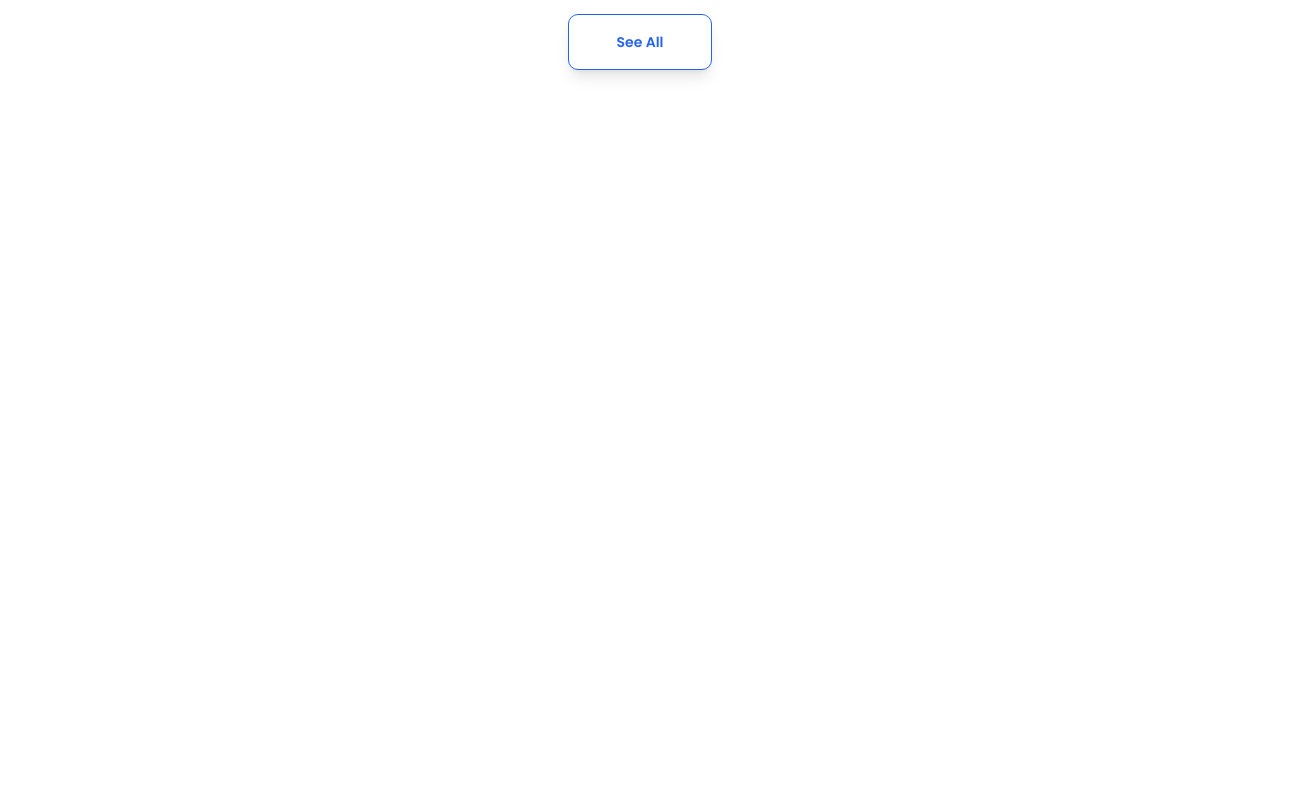
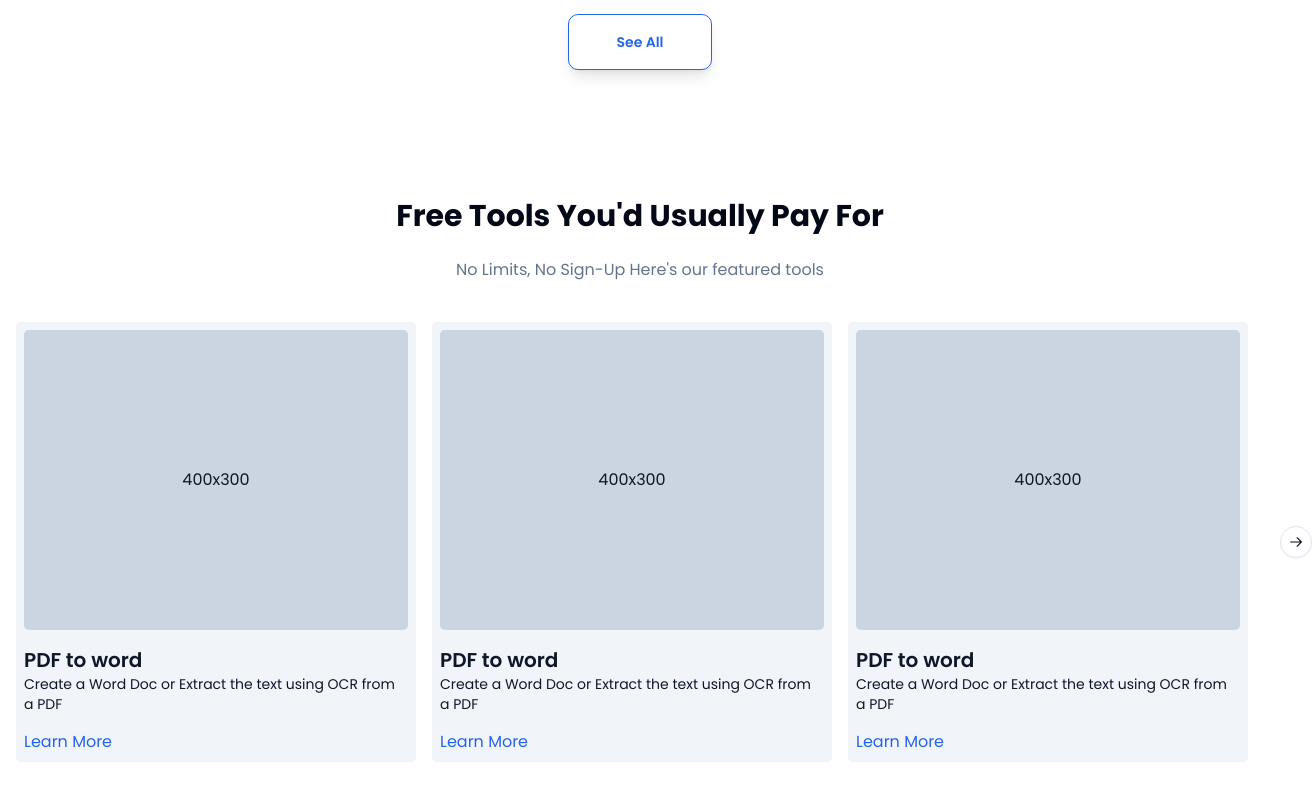
Before and after one commit to EyadOmar/fileforge-website, a Next.js app: page / in a window 1280 px wide. Shown: the part 1340-2140 px from the top of the page, 1312 px wide, since content can reach past the window. Before the commit the page ends 1474 px from the top, so only its background shows below. Built offline with nearby package versions, Linux system fonts and the light colour scheme.

Commit message:
carousal done

```diff
--- a/package.json
+++ b/package.json
@@ -18,6 +18,7 @@
     "@radix-ui/react-tabs": "^1.1.1",
     "class-variance-authority": "^0.7.0",
     "clsx": "^2.1.1",
+    "embla-carousel-react": "^8.3.0",
     "lucide-react": "^0.451.0",
     "next": "14.2.15",
     "react": "^18",
--- a/src/app/page.tsx
+++ b/src/app/page.tsx
@@ -1,4 +1,5 @@
 import Hero from "@/components/home/hero";
+import ToolsCarousal from "@/components/home/ToolsCarousal";
 import ToolsFilter from "@/components/home/toolsFilter";
 
 export default function Home() {
@@ -6,6 +7,7 @@ export default function Home() {
     <>
       <Hero />
       <ToolsFilter />
+      <ToolsCarousal />
     </>
   );
 }
--- /dev/null
+++ b/src/components/home/ToolsCarousal.tsx
@@ -0,0 +1,97 @@
+import {
+  Carousel,
+  CarouselContent,
+  CarouselItem,
+  CarouselNext,
+  CarouselPrevious,
+} from "@/components/ui/carousel";
+import { HeadingTwo } from "../ui/typography";
+import Link from "next/link";
+
+const tools = [
+  {
+    name: "PDF to word",
+    desc: "Create a Word Doc or Extract the text using OCR from a PDF",
+  },
+  {
+    name: "PDF to word",
+    desc: "Create a Word Doc or Extract the text using OCR from a PDF",
+  },
+  {
+    name: "PDF to word",
+    desc: "Create a Word Doc or Extract the text using OCR from a PDF",
+  },
+  {
+    name: "PDF to word",
+    desc: "Create a Word Doc or Extract the text using OCR from a PDF",
+  },
+  {
+    name: "PDF to word",
+    desc: "Create a Word Doc or Extract the text using OCR from a PDF",
+  },
+  {
+    name: "PDF to word",
+    desc: "Create a Word Doc or Extract the text using OCR from a PDF",
+  },
+  {
+    name: "PDF to word",
+    desc: "Create a Word Doc or Extract the text using OCR from a PDF",
+  },
+  {
+    name: "PDF to word",
+    desc: "Create a Word Doc or Extract the text using OCR from a PDF",
+  },
+  {
+    name: "PDF to word",
+    desc: "Create a Word Doc or Extract the text using OCR from a PDF",
+  },
+  {
+    name: "PDF to word",
+    desc: "Create a Word Doc or Extract the text using OCR from a PDF",
+  },
+];
+
+export default function ToolsCarousal() {
+  return (
+    <section className="section-padding">
+      <div className="container">
+        <HeadingTwo
+          headingText="Free Tools You'd Usually Pay For"
+          paraText="No Limits, No Sign-Up Here's our featured tools"
+        />
+        <Carousel className="mt-8 cursor-grab lg:mt-10">
+          <CarouselContent>
+            {tools.map((t, i) => (
+              <CarouselItem
+                className="w-fit basis-[200px] lg:basis-[416px]"
+                key={`carousal_item_${i}`}
+              >
+                <CarousalCard title={t.name} desc={t.desc} />
+              </CarouselItem>
+            ))}
+          </CarouselContent>
+          <CarouselPrevious className="max-md:hidden" />
+          <CarouselNext className="max-md:hidden" />
+        </Carousel>
+      </div>
+    </section>
+  );
+}
+
+const CarousalCard = ({ title, desc }: { title: string; desc: string }) => {
+  return (
+    <div className="flex flex-col gap-4 rounded-lg bg-secondary p-2 text-secondary-foreground">
+      <div className="flex h-[150px] w-full items-center justify-center rounded-lg bg-slate-300 lg:h-[300px]">
+        <span className="hidden lg:block">400x300</span>
+        <span className="lg:hidden">200x150</span>
+      </div>
+      <div>
+        <h3 className="text-lg font-semibold lg:text-xl">{title}</h3>
+        <p className="text-xs lg:text-sm">{desc}</p>
+      </div>
+      <Link className="text-sm text-primary lg:text-base" href={"#"}>
+        Learn More
+      </Link>
+    </div>
+  );
+};
--- /dev/null
+++ b/src/components/ui/carousel.tsx
@@ -0,0 +1,262 @@
+"use client"
+
+import * as React from "react"
+import { ArrowLeftIcon, ArrowRightIcon } from "@radix-ui/react-icons"
+import useEmblaCarousel, {
+  type UseEmblaCarouselType,
+} from "embla-carousel-react"
+
+import { cn } from "@/lib/utils"
+import { Button } from "@/components/ui/button"
+
+type CarouselApi = UseEmblaCarouselType[1]
+type UseCarouselParameters = Parameters<typeof useEmblaCarousel>
+type CarouselOptions = UseCarouselParameters[0]
+type CarouselPlugin = UseCarouselParameters[1]
+
+type CarouselProps = {
+  opts?: CarouselOptions
+  plugins?: CarouselPlugin
+  orientation?: "horizontal" | "vertical"
+  setApi?: (api: CarouselApi) => void
+}
+
+type CarouselContextProps = {
+  carouselRef: ReturnType<typeof useEmblaCarousel>[0]
+  api: ReturnType<typeof useEmblaCarousel>[1]
+  scrollPrev: () => void
+  scrollNext: () => void
+  canScrollPrev: boolean
+  canScrollNext: boolean
+} & CarouselProps
+
+const CarouselContext = React.createContext<CarouselContextProps | null>(null)
+
+function useCarousel() {
+  const context = React.useContext(CarouselContext)
+
+  if (!context) {
+    throw new Error("useCarousel must be used within a <Carousel />")
+  }
+
+  return context
+}
+
+const Carousel = React.forwardRef<
+  HTMLDivElement,
+  React.HTMLAttributes<HTMLDivElement> & CarouselProps
+>(
+  (
+    {
+      orientation = "horizontal",
+      opts,
+      setApi,
+      plugins,
+      className,
+      children,
+      ...props
+    },
+    ref
+  ) => {
+    const [carouselRef, api] = useEmblaCarousel(
+      {
+        ...opts,
+        axis: orientation === "horizontal" ? "x" : "y",
+      },
+      plugins
+    )
+    const [canScrollPrev, setCanScrollPrev] = React.useState(false)
+    const [canScrollNext, setCanScrollNext] = React.useState(false)
+
+    const onSelect = React.useCallback((api: CarouselApi) => {
+      if (!api) {
+        return
+      }
+
+      setCanScrollPrev(api.canScrollPrev())
+      setCanScrollNext(api.canScrollNext())
+    }, [])
+
+    const scrollPrev = React.useCallback(() => {
+      api?.scrollPrev()
+    }, [api])
+
+    const scrollNext = React.useCallback(() => {
+      api?.scrollNext()
+    }, [api])
+
+    const handleKeyDown = React.useCallback(
+      (event: React.KeyboardEvent<HTMLDivElement>) => {
+        if (event.key === "ArrowLeft") {
+          event.preventDefault()
+          scrollPrev()
+        } else if (event.key === "ArrowRight") {
+          event.preventDefault()
+          scrollNext()
+        }
+      },
+      [scrollPrev, scrollNext]
+    )
+
+    React.useEffect(() => {
+      if (!api || !setApi) {
+        return
+      }
+
+      setApi(api)
+    }, [api, setApi])
+
+    React.useEffect(() => {
+      if (!api) {
+        return
+      }
+
+      onSelect(api)
+      api.on("reInit", onSelect)
+      api.on("select", onSelect)
+
+      return () => {
+        api?.off("select", onSelect)
+      }
+    }, [api, onSelect])
+
+    return (
+      <CarouselContext.Provider
+        value={{
+          carouselRef,
+          api: api,
+          opts,
+          orientation:
+            orientation || (opts?.axis === "y" ? "vertical" : "horizontal"),
+          scrollPrev,
+          scrollNext,
+          canScrollPrev,
+          canScrollNext,
+        }}
+      >
+        <div
+          ref={ref}
+          onKeyDownCapture={handleKeyDown}
+          className={cn("relative", className)}
+          role="region"
+          aria-roledescription="carousel"
+          {...props}
+        >
+          {children}
+        </div>
+      </CarouselContext.Provider>
+    )
+  }
+)
+Carousel.displayName = "Carousel"
+
+const CarouselContent = React.forwardRef<
+  HTMLDivElement,
+  React.HTMLAttributes<HTMLDivElement>
+>(({ className, ...props }, ref) => {
+  const { carouselRef, orientation } = useCarousel()
+
+  return (
+    <div ref={carouselRef} className="overflow-hidden">
+      <div
+        ref={ref}
+        className={cn(
+          "flex",
+          orientation === "horizontal" ? "-ml-4" : "-mt-4 flex-col",
+          className
+        )}
+        {...props}
+      />
+    </div>
+  )
+})
+CarouselContent.displayName = "CarouselContent"
+
+const CarouselItem = React.forwardRef<
+  HTMLDivElement,
+  React.HTMLAttributes<HTMLDivElement>
+>(({ className, ...props }, ref) => {
+  const { orientation } = useCarousel()
+
+  return (
+    <div
+      ref={ref}
+      role="group"
+      aria-roledescription="slide"
+      className={cn(
+        "min-w-0 shrink-0 grow-0 basis-full",
+        orientation === "horizontal" ? "pl-4" : "pt-4",
+        className
+      )}
+      {...props}
+    />
+  )
+})
+CarouselItem.displayName = "CarouselItem"
+
+const CarouselPrevious = React.forwardRef<
+  HTMLButtonElement,
+  React.ComponentProps<typeof Button>
+>(({ className, variant = "outline", size = "icon", ...props }, ref) => {
+  const { orientation, scrollPrev, canScrollPrev } = useCarousel()
+
+  return (
+    <Button
+      ref={ref}
+      variant={variant}
+      size={size}
+      className={cn(
+        "absolute  h-8 w-8 rounded-full",
+        orientation === "horizontal"
+          ? "-left-12 top-1/2 -translate-y-1/2"
+          : "-top-12 left-1/2 -translate-x-1/2 rotate-90",
+        className
+      )}
+      disabled={!canScrollPrev}
+      onClick={scrollPrev}
+      {...props}
+    >
+      <ArrowLeftIcon className="h-4 w-4" />
+      <span className="sr-only">Previous slide</span>
+    </Button>
+  )
+})
+CarouselPrevious.displayName = "CarouselPrevious"
+
+const CarouselNext = React.forwardRef<
+  HTMLButtonElement,
+  React.ComponentProps<typeof Button>
+>(({ className, variant = "outline", size = "icon", ...props }, ref) => {
+  const { orientation, scrollNext, canScrollNext } = useCarousel()
+
+  return (
+    <Button
+      ref={ref}
+      variant={variant}
+      size={size}
+      className={cn(
+        "absolute h-8 w-8 rounded-full",
+        orientation === "horizontal"
+          ? "-right-12 top-1/2 -translate-y-1/2"
+          : "-bottom-12 left-1/2 -translate-x-1/2 rotate-90",
+        className
+      )}
+      disabled={!canScrollNext}
+      onClick={scrollNext}
+      {...props}
+    >
+      <ArrowRightIcon className="h-4 w-4" />
+      <span className="sr-only">Next slide</span>
+    </Button>
+  )
+})
+CarouselNext.displayName = "CarouselNext"
+
+export {
+  type CarouselApi,
+  Carousel,
+  CarouselContent,
+  CarouselItem,
+  CarouselPrevious,
+  CarouselNext,
+}
```
Also changed, not shown: 1 other file (tests, documents, lock files or other folders).
